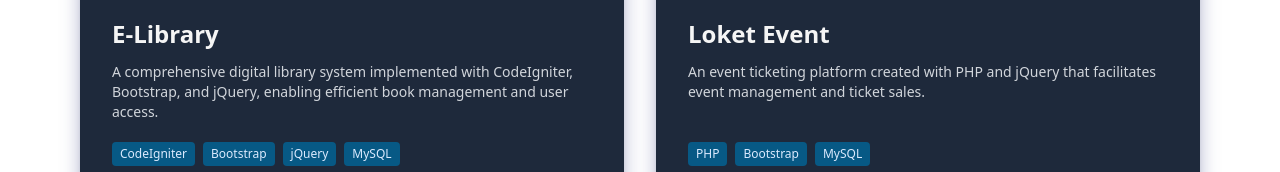
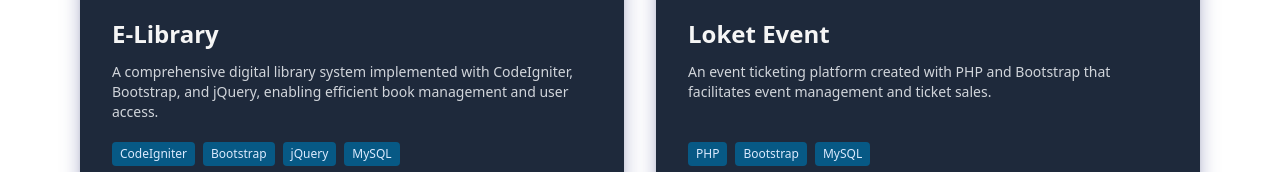
Before and after one commit to adityasptraa/portfolio-aditya, a React (Vite) app: page / in a window 1280 px wide. Shown: the part 3636-3808 px from the top of the page. Built offline with nearby package versions, Linux system fonts and the light colour scheme.

Commit message:
edit footer

```diff
--- a/src/components/Footer.jsx
+++ b/src/components/Footer.jsx
@@ -34,7 +34,7 @@ const Footer = () => {
 
         {/* Copyright */}
         <p className="text-xs">
-          &copy; {new Date().getFullYear()} Gus Wira Portofolio | All Rights Reserved
+          &copy; {new Date().getFullYear()} Gus Wira Portfolio | All Rights Reserved
         </p>
       </div>
     </footer>
--- a/src/data/projects.js
+++ b/src/data/projects.js
@@ -85,7 +85,7 @@ export const projects = [
     title: "Personal Project",
     status: "Completed",
     description: `An event ticketing platform created with PHP
-    and jQuery that facilitates event management and ticket sales.`,
+    and Bootstrap that facilitates event management and ticket sales.`,
     tech: ["PHP", "Bootstrap", "MySQL"],
     live: "#",
     github: "https://github.com/GusWiraAditya/Event-Ticket",
```
